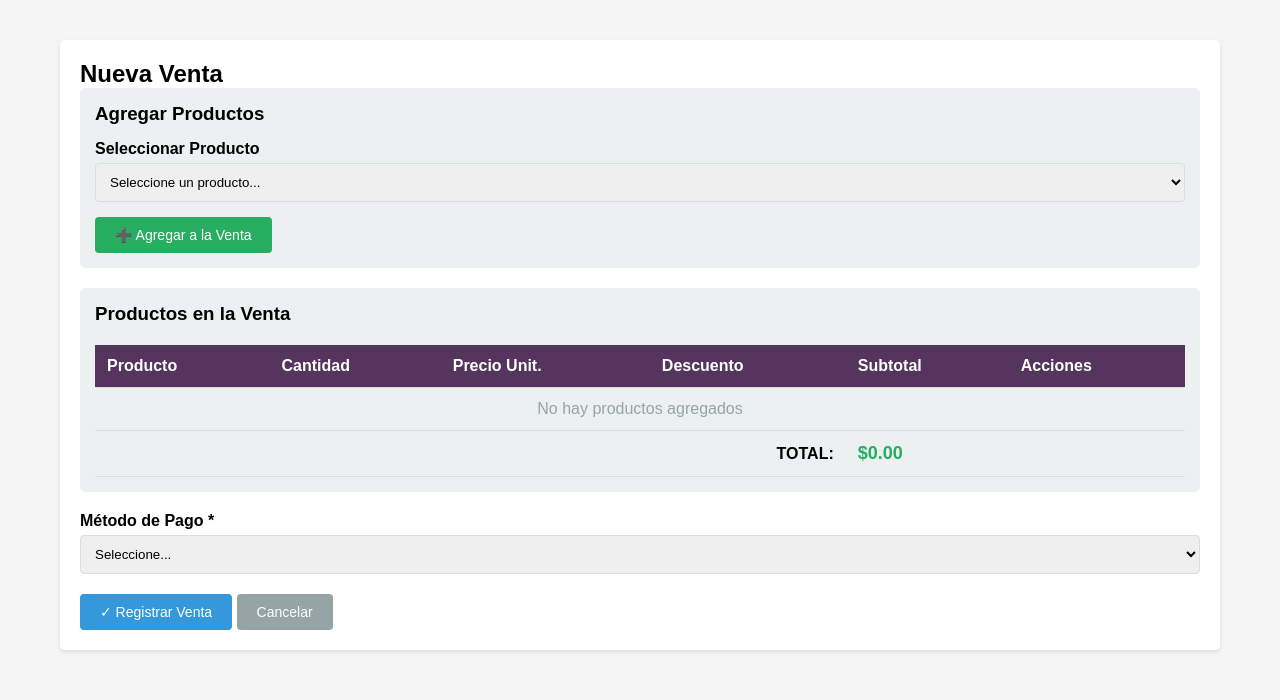
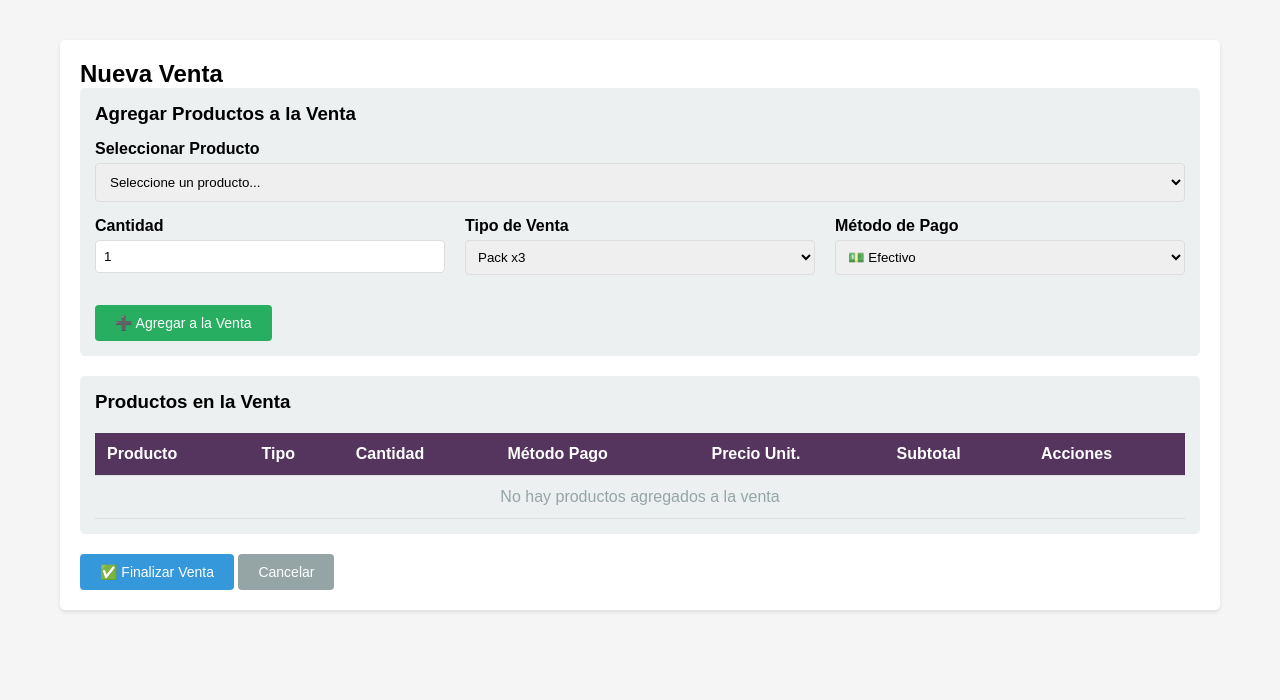
Before and after one commit to guillermoluisc/AdminStock, a PHP site: template app/views/ventas/nueva.php in a window 1280 px wide. Shown: the part 100-800 px from the top of the page. Run offline with PHP 8.4, Linux system fonts and the light colour scheme; the template is opened without the code that fills it: most values are stand-ins (such as "Sample title", 1, 10 or a date in 2020).

Commit message:
Feature Version 9 probar las ventas

```diff
--- a/app/views/variedades/crear.php
+++ b/app/views/variedades/crear.php
@@ -196,10 +196,10 @@ function calcularPreciosVenta(costoUnitario) {
     const pack3EfectivoTotal = (costoUnitario * 3) + ((costoUnitario * 3) * porcentajes.pack3_efectivo / 100);
     const pack3EfectivoUnit = pack3EfectivoTotal / 3;
 
-    // Por 1 Tarjeta
+    // Por 1 Tarjeta (dividir el precio unitario del pack entre 3)
     const unidadTarjeta = pack3TarjetaUnit / 3;
 
-    // Por 1 Efectivo
+    // Por 1 Efectivo (dividir el precio unitario del pack entre 3)
     const unidadEfectivo = pack3EfectivoUnit / 3;
 
     // Actualizar campos
--- a/app/views/ventas/nueva.php
+++ b/app/views/ventas/nueva.php
@@ -2,32 +2,68 @@
 <h2>Nueva Venta</h2>
 
 <div class="card" style="margin-bottom: 20px;">
-    <h3 style="margin-bottom: 15px;">Agregar Productos</h3>
+    <h3 style="margin-bottom: 15px;">Agregar Productos a la Venta</h3>
 
     <div class="form-group">
         <label for="variedad_select">Seleccionar Producto</label>
         <select id="variedad_select" style="width: 100%; padding: 10px;">
             <option value="">Seleccione un producto...</option>
-            <?php foreach ($variedades as $var):
-                if ($var['stock'] > 0):
-            ?>
+            <?php foreach ($variedades as $var): ?>
                 <option value="<?= $var['id'] ?>"
-                        data-precio="<?= $var['precio_venta_unitario'] ?>"
+                        data-nombre="<?= htmlspecialchars($var['producto_padre_nombre'] . ' - ' . $var['nombre']) ?>"
                         data-stock="<?= $var['stock'] ?>"
-                        data-nombre="<?= htmlspecialchars($var['nombre']) ?>"
-                        data-padre="<?= htmlspecialchars($var['producto_padre_nombre']) ?>"
-                        data-producto-padre-id="<?= $var['producto_padre_id'] ?>">
+                        data-pack3-tarjeta="<?= $var['precio_pack3_tarjeta'] ?>"
+                        data-pack3-efectivo="<?= $var['precio_pack3_efectivo'] ?>"
+                        data-unidad-tarjeta="<?= $var['precio_unidad_tarjeta'] ?>"
+                        data-unidad-efectivo="<?= $var['precio_unidad_efectivo'] ?>">
                     <?= htmlspecialchars($var['producto_padre_nombre']) ?> - <?= htmlspecialchars($var['nombre']) ?>
-                    - Stock: <?= $var['stock'] ?> - $<?= number_format($var['precio_venta_unitario'], 2) ?>
+                    (Stock: <?= $var['stock'] ?>)
                 </option>
-            <?php
-                endif;
-            endforeach;
-            ?>
+            <?php endforeach; ?>
         </select>
     </div>
 
-    <button type="button" onclick="agregarProducto()" class="btn btn-success">➕ Agregar a la Venta</button>
+    <div class="grid-3" style="margin-top: 15px;">
+        <div class="form-group">
+            <label for="cantidad_venta">Cantidad</label>
+            <input type="number" id="cantidad_venta" min="1" value="1" style="width: 100%; padding: 8px;">
+        </div>
+
+        <div class="form-group">
+            <label for="tipo_venta">Tipo de Venta</label>
+            <select id="tipo_venta" style="width: 100%; padding: 8px;" onchange="actualizarPrecioVenta()">
+                <option value="pack3">Pack x3</option>
+                <option value="unidad">Por Unidad</option>
+            </select>
+        </div>
+
+        <div class="form-group">
+            <label for="metodo_pago_item">Método de Pago</label>
+            <select id="metodo_pago_item" style="width: 100%; padding: 8px;" onchange="actualizarPrecioVenta()">
+                <option value="efectivo">💵 Efectivo</option>
+                <option value="transferencia">💳 Tarjeta/Transferencia</option>
+            </select>
+        </div>
+    </div>
+
+    <div id="info_precio" style="display: none; margin-top: 15px; padding: 15px; background: #e8f5e9; border-radius: 4px;">
+        <div style="display: grid; grid-template-columns: 1fr 1fr 1fr; gap: 15px;">
+            <div>
+                <strong>Precio Unitario:</strong><br>
+                <span id="precio_unitario_display" style="color: #27ae60; font-size: 20px; font-weight: bold;">$0.00</span>
+            </div>
+            <div>
+                <strong>Cantidad:</strong><br>
+                <span id="cantidad_display" style="font-size: 20px; font-weight: bold;">1</span>
+            </div>
+            <div>
+                <strong>Subtotal:</strong><br>
+                <span id="subtotal_display" style="color: #2980b9; font-size: 20px; font-weight: bold;">$0.00</span>
+            </div>
+        </div>
+    </div>
+
+    <button type="button" onclick="agregarProducto()" class="btn btn-success" style="margin-top: 15px;">➕ Agregar a la Venta</button>
 </div>
 
 <div class="card">
@@ -37,22 +73,24 @@
         <thead>
             <tr>
                 <th>Producto</th>
+                <th>Tipo</th>
                 <th>Cantidad</th>
+                <th>Método Pago</th>
                 <th>Precio Unit.</th>
-                <th>Descuento</th>
                 <th>Subtotal</th>
                 <th>Acciones</th>
             </tr>
         </thead>
         <tbody id="items_venta">
             <tr id="sin_productos">
-                <td colspan="6" style="text-align: center; color: #95a5a6;">No hay productos agregados</td>
+                <td colspan="7" style="text-align: center; color: #95a5a6;">No hay productos agregados a la venta</td>
             </tr>
         </tbody>
-        <tfoot>
+        <tfoot id="total_venta" style="display: none;">
             <tr style="background: #ecf0f1; font-weight: bold;">
-                <td colspan="4" style="text-align: right;">TOTAL:</td>
-                <td colspan="2" style="color: #27ae60; font-size: 18px;">$<span id="total_venta">0.00</span></td>
+                <td colspan="5" style="text-align: right;">TOTAL:</td>
+                <td id="total_general" style="color: #27ae60; font-size: 18px;">$0.00</td>
+                <td></td>
             </tr>
         </tfoot>
     </table>
@@ -61,23 +99,59 @@
 <form method="POST" action="index.php?c=venta&a=nueva" id="form_venta" style="margin-top: 20px;">
     <input type="hidden" name="productos_json" id="productos_json">
 
-    <div class="form-group">
-        <label for="metodo_pago">Método de Pago *</label>
-        <select id="metodo_pago" name="metodo_pago" required style="width: 100%; padding: 10px;" onchange="recalcularDescuentos()">
-            <option value="">Seleccione...</option>
-            <option value="efectivo">💵 Efectivo</option>
-            <option value="transferencia">💳 Transferencia</option>
-        </select>
-    </div>
-
     <div class="form-actions">
-        <button type="submit" class="btn btn-primary" onclick="return validarVenta()">✓ Registrar Venta</button>
+        <button type="submit" class="btn btn-primary" onclick="return finalizarVenta()">✅ Finalizar Venta</button>
         <a href="index.php?c=venta&a=index" class="btn btn-secondary">Cancelar</a>
     </div>
 </form>
 
 <script>
 let productosVenta = [];
+
+function actualizarPrecioVenta() {
+    const select = document.getElementById('variedad_select');
+    const option = select.options[select.selectedIndex];
+
+    if (!option.value) {
+        document.getElementById('info_precio').style.display = 'none';
+        return;
+    }
+
+    const cantidad = parseInt(document.getElementById('cantidad_venta').value) || 1;
+    const tipoVenta = document.getElementById('tipo_venta').value;
+    const metodoPago = document.getElementById('metodo_pago_item').value;
+
+    let precioUnitario = 0;
+
+    // Seleccionar el precio según tipo de venta y método de pago
+    if (tipoVenta === 'pack3') {
+        if (metodoPago === 'efectivo') {
+            precioUnitario = parseFloat(option.dataset.pack3Efectivo) || 0;
+        } else {
+            precioUnitario = parseFloat(option.dataset.pack3Tarjeta) || 0;
+        }
+        // Forzar cantidad a 3 para pack
+        document.getElementById('cantidad_venta').value = 3;
+    } else {
+        if (metodoPago === 'efectivo') {
+            precioUnitario = parseFloat(option.dataset.unidadEfectivo) || 0;
+        } else {
+            precioUnitario = parseFloat(option.dataset.unidadTarjeta) || 0;
+        }
+    }
+
+    const subtotal = precioUnitario * cantidad;
+
+    // Mostrar información
+    document.getElementById('precio_unitario_display').textContent = '$' + precioUnitario.toFixed(2);
+    document.getElementById('cantidad_display').textContent = cantidad;
+    document.getElementById('subtotal_display').textContent = '$' + subtotal.toFixed(2);
+    document.getElementById('info_precio').style.display = 'block';
+}
+
+// Actualizar precio cuando cambia la selección
+document.getElementById('variedad_select').addEventListener('change', actualizarPrecioVenta);
+document.getElementById('cantidad_venta').addEventListener('change', actualizarPrecioVenta);
 
 function agregarProducto() {
     const select = document.getElementById('variedad_select');
@@ -89,106 +163,99 @@ function agregarProducto() {
     }
 
     const variedadId = option.value;
-    const nombre = option.dataset.padre + ' - ' + option.dataset.nombre;
-    const precio = parseFloat(option.dataset.precio);
+    const nombre = option.dataset.nombre;
     const stock = parseInt(option.dataset.stock);
-    const productoPadreId = option.dataset.productoPadreId;
+    const tipoVenta = document.getElementById('tipo_venta').value;
+    const metodoPago = document.getElementById('metodo_pago_item').value;
 
-    // Verificar si ya está agregado
-    const existe = productosVenta.find(p => p.variedad_id == variedadId);
-    if (existe) {
-        if (existe.cantidad < stock) {
-            existe.cantidad++;
-            actualizarTabla();
-        } else {
-            alert('No hay más stock disponible');
-        }
+    let cantidad = parseInt(document.getElementById('cantidad_venta').value) || 1;
+    let precioUnitario = 0;
+
+    // Determinar precio según configuración
+    if (tipoVenta === 'pack3') {
+        cantidad = 3; // Forzar cantidad a 3
+        precioUnitario = metodoPago === 'efectivo'
+            ? parseFloat(option.dataset.pack3Efectivo)
+            : parseFloat(option.dataset.pack3Tarjeta);
+    } else {
+        precioUnitario = metodoPago === 'efectivo'
+            ? parseFloat(option.dataset.unidadEfectivo)
+            : parseFloat(option.dataset.unidadTarjeta);
+    }
+
+    // Validar stock
+    if (cantidad > stock) {
+        alert(`Stock insuficiente. Solo hay ${stock} unidades disponibles.`);
         return;
     }
 
-    // Agregar nuevo producto
+    // Validar que tenga precio
+    if (precioUnitario <= 0) {
+        alert('Este producto no tiene precio configurado para la opción seleccionada.');
+        return;
+    }
+
+    const subtotal = precioUnitario * cantidad;
+
+    // Agregar producto
     productosVenta.push({
         variedad_id: variedadId,
         nombre: nombre,
-        cantidad: 1,
-        precio_unitario: precio,
-        stock: stock,
-        producto_padre_id: productoPadreId
+        cantidad: cantidad,
+        tipo_venta: tipoVenta === 'pack3' ? 'Pack x3' : 'Por Unidad',
+        metodo_pago: metodoPago,
+        precio_unitario: precioUnitario,
+        subtotal: subtotal
     });
 
-    actualizarTabla();
+    actualizarTablaVenta();
+
+    // Limpiar selección
     select.selectedIndex = 0;
+    document.getElementById('cantidad_venta').value = 1;
+    document.getElementById('info_precio').style.display = 'none';
 }
 
 function eliminarProducto(index) {
     productosVenta.splice(index, 1);
-    actualizarTabla();
+    actualizarTablaVenta();
 }
 
-function cambiarCantidad(index, cantidad) {
-    const producto = productosVenta[index];
-    const nuevaCantidad = parseInt(cantidad);
-
-    if (nuevaCantidad < 1) {
-        alert('La cantidad debe ser al menos 1');
-        return;
-    }
-
-    if (nuevaCantidad > producto.stock) {
-        alert('No hay suficiente stock. Disponible: ' + producto.stock);
-        return;
-    }
-
-    producto.cantidad = nuevaCantidad;
-    actualizarTabla();
-}
-
-function recalcularDescuentos() {
-    actualizarTabla();
-}
-
-function actualizarTabla() {
+function actualizarTablaVenta() {
     const tbody = document.getElementById('items_venta');
     const sinProductos = document.getElementById('sin_productos');
-    const metodoPago = document.getElementById('metodo_pago').value;
+    const totalFooter = document.getElementById('total_venta');
 
     if (productosVenta.length === 0) {
         sinProductos.style.display = 'table-row';
-        document.getElementById('total_venta').textContent = '0.00';
+        totalFooter.style.display = 'none';
         return;
     }
 
     sinProductos.style.display = 'none';
+    totalFooter.style.display = 'table-footer-group';
     tbody.innerHTML = '';
-    let total = 0;
+
+    let totalGeneral = 0;
 
     productosVenta.forEach((item, index) => {
-        // Calcular descuento basado en cantidad y método de pago
-        let descuentoUnitario = 0;
+        totalGeneral += item.subtotal;
 
-        if (metodoPago) {
-            // Aquí podrías hacer una llamada AJAX al servidor para obtener los descuentos
-            // Por simplicidad, lo calculamos en el cliente
-            descuentoUnitario = 0; // Se calculará en el servidor al guardar
-        }
-
-        const subtotal = (item.precio_unitario * item.cantidad) - (descuentoUnitario * item.cantidad);
-        total += subtotal;
+        const metodoPagoIcon = item.metodo_pago === 'efectivo' ? '💵' : '💳';
+        const metodoPagoText = item.metodo_pago === 'efectivo' ? 'Efectivo' : 'Tarjeta';
 
         const row = `
             <tr>
-                <td>${item.nombre}</td>
+                <td><strong>${item.nombre}</strong></td>
                 <td>
-                    <input type="number" value="${item.cantidad}" min="1" max="${item.stock}"
-                           style="width: 80px; padding: 5px;"
-                           onchange="cambiarCantidad(${index}, this.value)">
-                    <small style="display: block; color: #95a5a6;">Stock: ${item.stock}</small>
+                    <span class="badge" style="background: ${item.tipo_venta === 'Pack x3' ? '#3498db' : '#9b59b6'};">
+                        ${item.tipo_venta}
+                    </span>
                 </td>
+                <td>${item.cantidad}</td>
+                <td>${metodoPagoIcon} ${metodoPagoText}</td>
                 <td>$${item.precio_unitario.toFixed(2)}</td>
-                <td>
-                    ${descuentoUnitario > 0 ? '-$' + (descuentoUnitario * item.cantidad).toFixed(2) : '-'}
-                </td>
-                <td><strong>$${subtotal.toFixed(2)}</strong></td>
+                <td><strong style="color: #27ae60;">$${item.subtotal.toFixed(2)}</strong></td>
                 <td>
                     <button type="button" class="btn btn-danger" style="padding: 5px 10px;"
                             onclick="eliminarProducto(${index})">Quitar</button>
@@ -199,17 +266,12 @@ function actualizarTabla() {
     });
 
     tbody.innerHTML += sinProductos.outerHTML;
-    document.getElementById('total_venta').textContent = total.toFixed(2);
+    document.getElementById('total_general').textContent = '$' + totalGeneral.toFixed(2);
 }
 
-function validarVenta() {
+function finalizarVenta() {
     if (productosVenta.length === 0) {
         alert('Debe agregar al menos un producto a la venta');
-        return false;
-    }
-
-    if (!document.getElementById('metodo_pago').value) {
-        alert('Debe seleccionar un método de pago');
         return false;
     }
 
```
Also changed, not shown: app/controllers/VentaController.php (+7 -26 lines), app/models/Variedad.php (+4 -4 lines), app/database/database.db, 1 other file.
